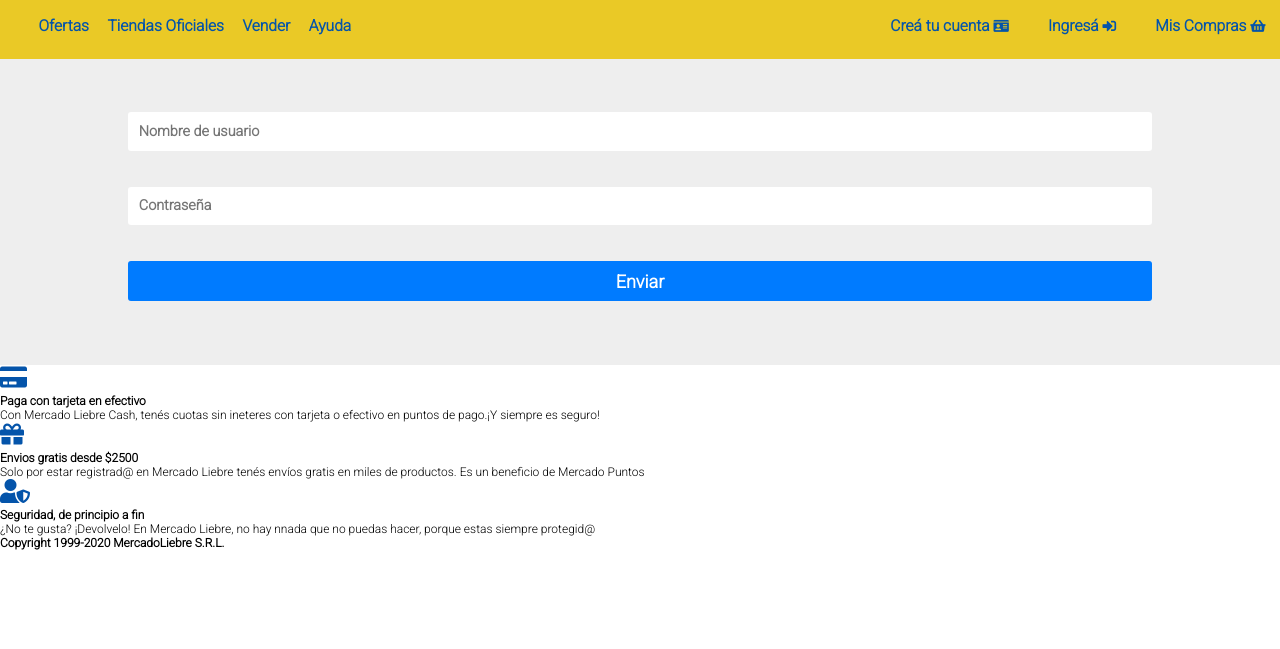
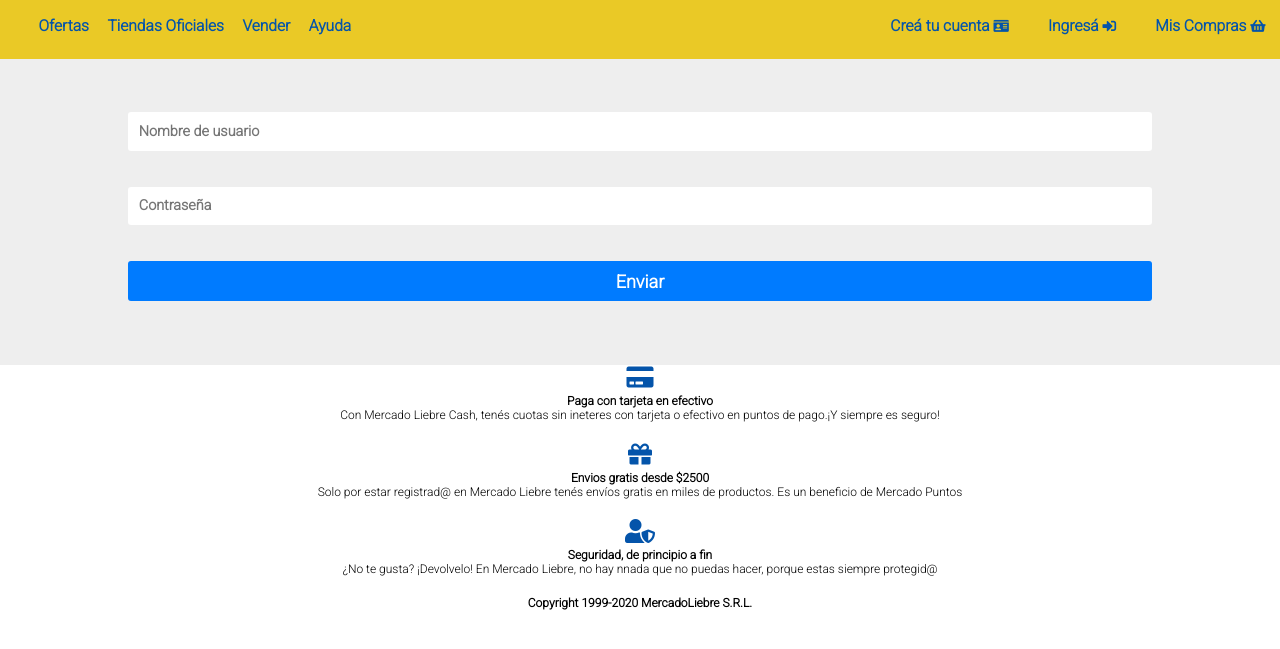
Before and after one commit to mmschiavon/mercadoliebre, a website: page views/login.html in a window 1280 px wide. Shown: the part 101-750 px from the top of the page. Drawn offline with Linux system fonts and the light colour scheme; files that its build step writes are made by us from their sources; files whose address does not match are found by name.

Commit message:
commit 9

```diff
--- a/public/css/style.css
+++ b/public/css/style.css
@@ -152,17 +152,17 @@
   display: none;
 }
 
-/* .footer-item {
+.footer-item {
   display: flex;
   flex-direction: column;
   align-items: center;
-  margin-bottom: 10px;
-} */
+  margin-bottom: 20px;
+}
 
 footer {
   display: flex;
   flex-direction: column;
-  align-items: justify;
+  align-items: center;
   background-color: #fff;
 }
 
```
